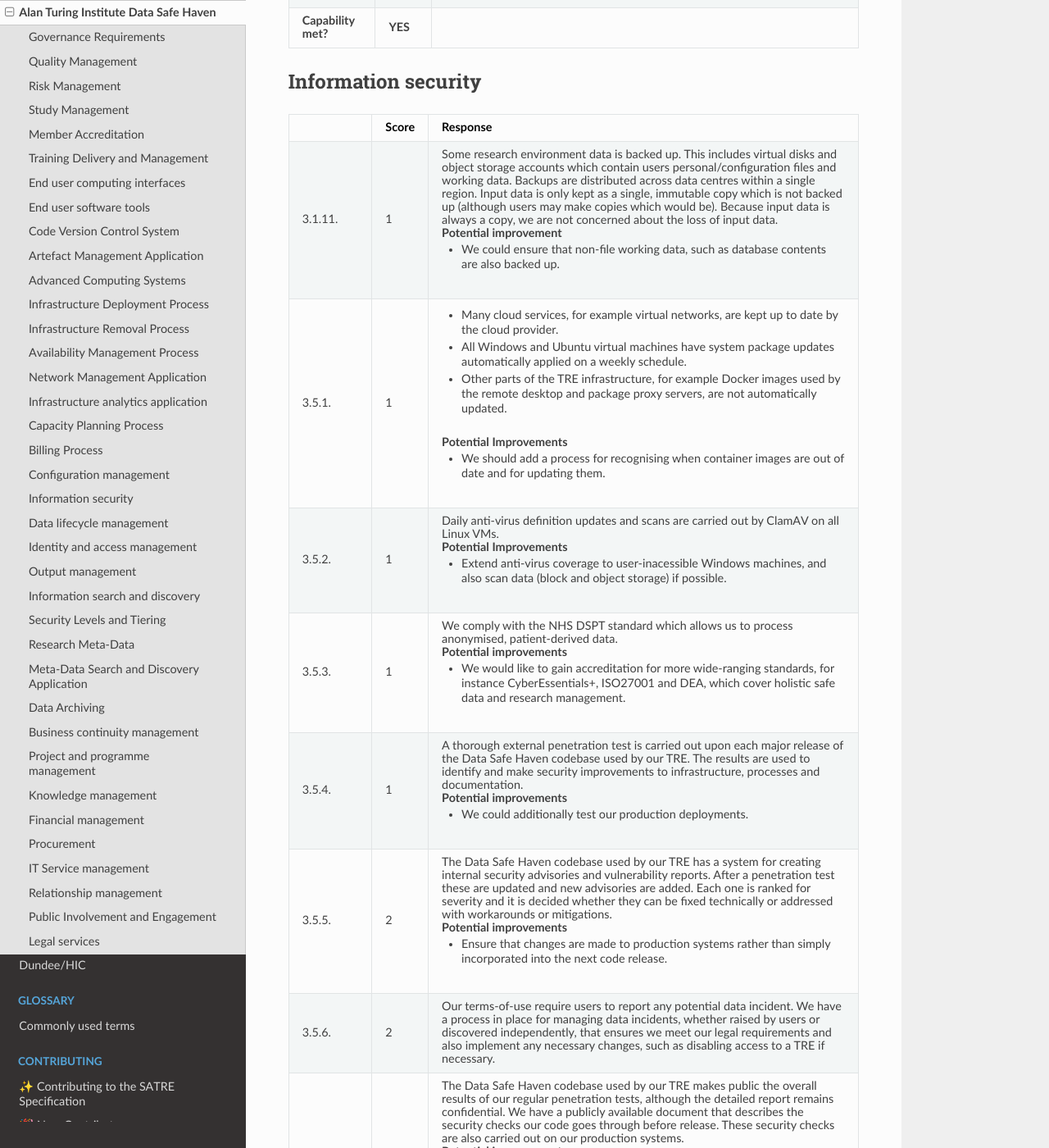
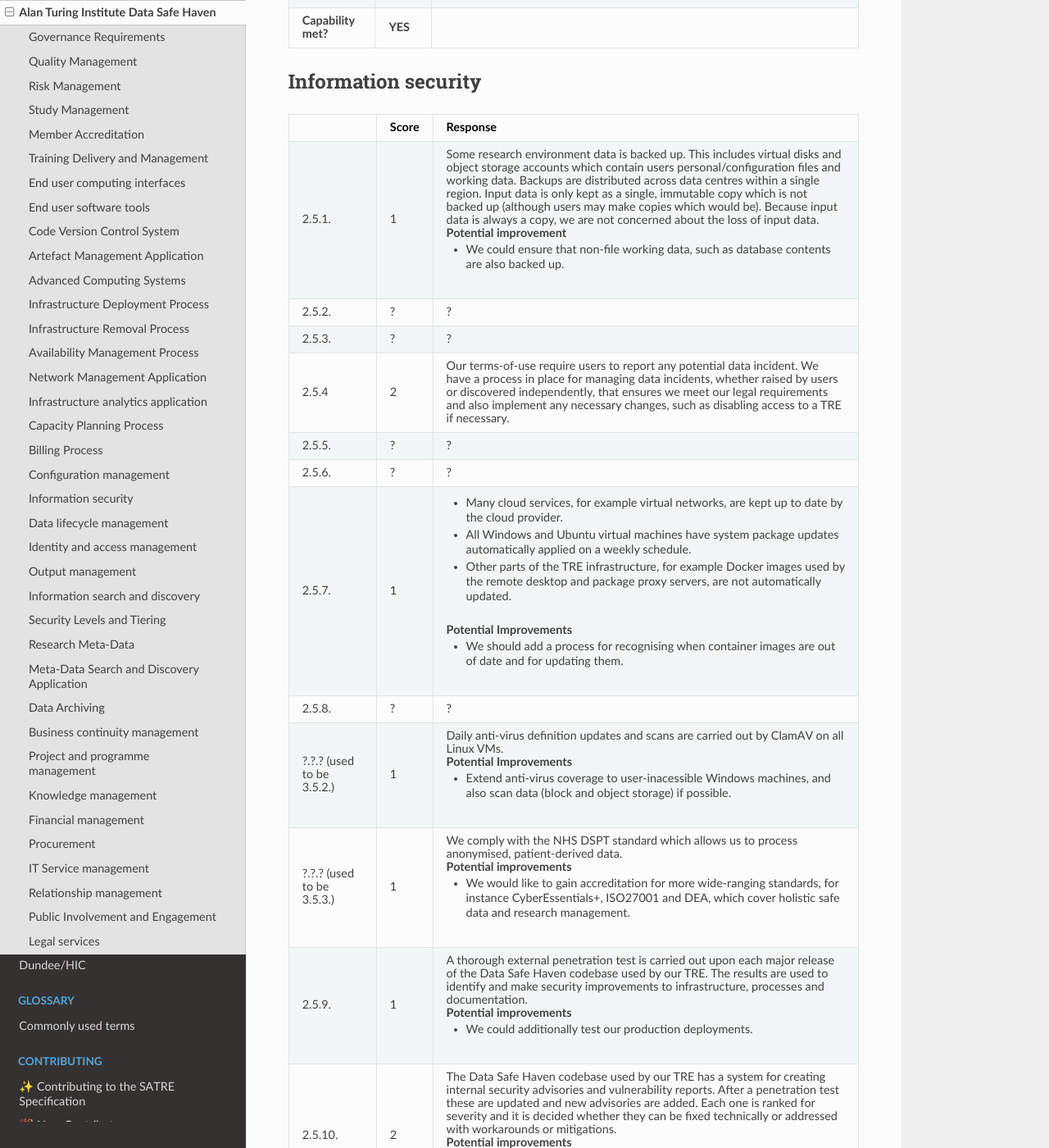
Before and after one commit to sa-tre/satre-specification, a Sphinx documentation site: the page built from docs/source/evaluations/alan_turing_institute.md, in a window 1280 px wide and 1400 px high, scrolled down 14754 px. Shown: the whole window at 82% size. Built offline with Sphinx 7.4.7 and the Read the Docs theme 2.0.0, drawn with Linux system fonts in a browser that asks for light colours; some of the changed text lies outside the part shown.

Commit message:
fix information security numbering

```diff
--- a/docs/source/evaluations/alan_turing_institute.md
+++ b/docs/source/evaluations/alan_turing_institute.md
@@ -731,7 +731,7 @@
   - Score
   - Response
 
-* - 3.1.11.
+* - 2.5.1.
   - 1
   - Some research environment data is backed up.
     This includes virtual disks and object storage accounts which contain users personal/configuration files and working data.
@@ -740,41 +740,56 @@
     Because input data is always a copy, we are not concerned about the loss of input data.
     #### Potential improvement
     - We could ensure that non-file working data, such as database contents are also backed up.
-* - 3.5.1.
+* - 2.5.2.
+  - ?
+  - ?
+* - 2.5.3.
+  - ?
+  - ?
+* - 2.5.4
+  - 2
+  - Our terms-of-use require users to report any potential data incident.
+    We have a process in place for managing data incidents, whether raised by users or discovered independently, that ensures we meet our legal requirements and also implement any necessary changes, such as disabling access to a TRE if necessary.
+* - 2.5.5.
+  - ?
+  - ?
+* - 2.5.6.
+  - ?
+  - ?
+* - 2.5.7.
   - 1
   - - Many cloud services, for example virtual networks, are kept up to date by the cloud provider.
     - All Windows and Ubuntu virtual machines have system package updates automatically applied on a weekly schedule.
     - Other parts of the TRE infrastructure, for example Docker images used by the remote desktop and package proxy servers, are not automatically updated.
     ##### Potential Improvements
     - We should add a process for recognising when container images are out of date and for updating them.
-* - 3.5.2.
+* - 2.5.8.
+  - ?
+  - ?
+* - ?.?.? (used to be 3.5.2.)
   - 1
   - Daily anti-virus definition updates and scans are carried out by ClamAV on all Linux VMs.
     ##### Potential Improvements
     - Extend anti-virus coverage to user-inacessible Windows machines, and also scan data (block and object storage) if possible.
-* - 3.5.3.
+* - ?.?.? (used to be 3.5.3.)
   - 1
   - We comply with the NHS DSPT standard which allows us to process anonymised, patient-derived data.
     #### Potential improvements
     - We would like to gain accreditation for more wide-ranging standards, for instance CyberEssentials+, ISO27001 and DEA, which cover holistic safe data and research management.
-* - 3.5.4.
+* - 2.5.9.
   - 1
   - A thorough external penetration test is carried out upon each major release of the Data Safe Haven codebase used by our TRE.
     The results are used to identify and make security improvements to infrastructure, processes and documentation.
     #### Potential improvements
     - We could additionally test our production deployments.
-* - 3.5.5.
+* - 2.5.10.
   - 2
   - The Data Safe Haven codebase used by our TRE has a system for creating internal security advisories and vulnerability reports.
     After a penetration test these are updated and new advisories are added.
     Each one is ranked for severity and it is decided whether they can be fixed technically or addressed with workarounds or mitigations.
     #### Potential improvements
     - Ensure that changes are made to production systems rather than simply incorporated into the next code release.
-* - 3.5.6.
-  - 2
-  - Our terms-of-use require users to report any potential data incident.
-    We have a process in place for managing data incidents, whether raised by users or discovered independently, that ensures we meet our legal requirements and also implement any necessary changes, such as disabling access to a TRE if necessary.
-* - 3.5.7.
+* - 2.5.11.
   - 1
   - The Data Safe Haven codebase used by our TRE makes public the overall results of our regular penetration tests, although the detailed report remains confidential.
     We have a publicly available document that describes the security checks our code goes through before release.
@@ -782,37 +797,37 @@
     #### Potential improvements
     - We could try to find a way to securely run penetration tests on our production environments rather than setting up dedicated testing environments.
     - We should run regular security tests rather than only doing so at deployment time.
-* - 3.5.8.
+* - 2.5.12.
   - 2
   - We rely on Azure platform level encryption.
     This is done via platform managed keys rather than customer managed keys.
     #### Potential improvements
     - We could take over management of our own encryption keys but we would then need an independent solution for securing these.
-* - 3.5.9.
+* - 2.5.13.
   - 2
   - We use Azure Storage Explorer to securely copy data from a local or cloud datasource to our TRE, and from our TRE to known external locations.
     Connections made through Azure Storage Explorer are encrypted.
     User connections to access the TRE are made over https.
-* - 3.5.10.
+* - 2.5.14.
   - 0
   - Once a user has access to a TRE, they are able to work with any input data in a collaborative space.
     Any transfer of data within the TRE would be a movement from one folder to another on the same virtual machine.
     This would be restricted to the approved users who already have access, and so encryption is not needed.
-* - 3.5.11.
+* - 2.5.15.
   - 2
   - We rely on Azure's encryption implementation and trust that this is kept up to date.
     Details are available [here](https://learn.microsoft.com/en-us/azure/security/fundamentals/encryption-atrest).
-* - 3.5.12.
+* - 2.5.16.
   - 2
   - We rely on Azure's secure key management practices and trust that these are kept up to date.
     Details are available [here](https://learn.microsoft.com/en-us/azure/security/fundamentals/encryption-atrest#azure-key-vault).
-* - 3.5.13.
+* - 2.5.17.
   - 1
   - We do not apply physical protection methods.
     Our infrastructure is virtual and we allow users to connect on their own devices from an allowed IP address.
     Our terms-of-use require that users take reasonable precautions against physical attack.
     For example, connecting from a location that is as secure as practical such as via a VPN from a home office rather than insecure wifi in a public area.
-* - 3.5.14.
+* - 2.5.18.
   - 2
   - We are not hosting data that has specific regulatory requirements.
 * - **Capability met?**
```
